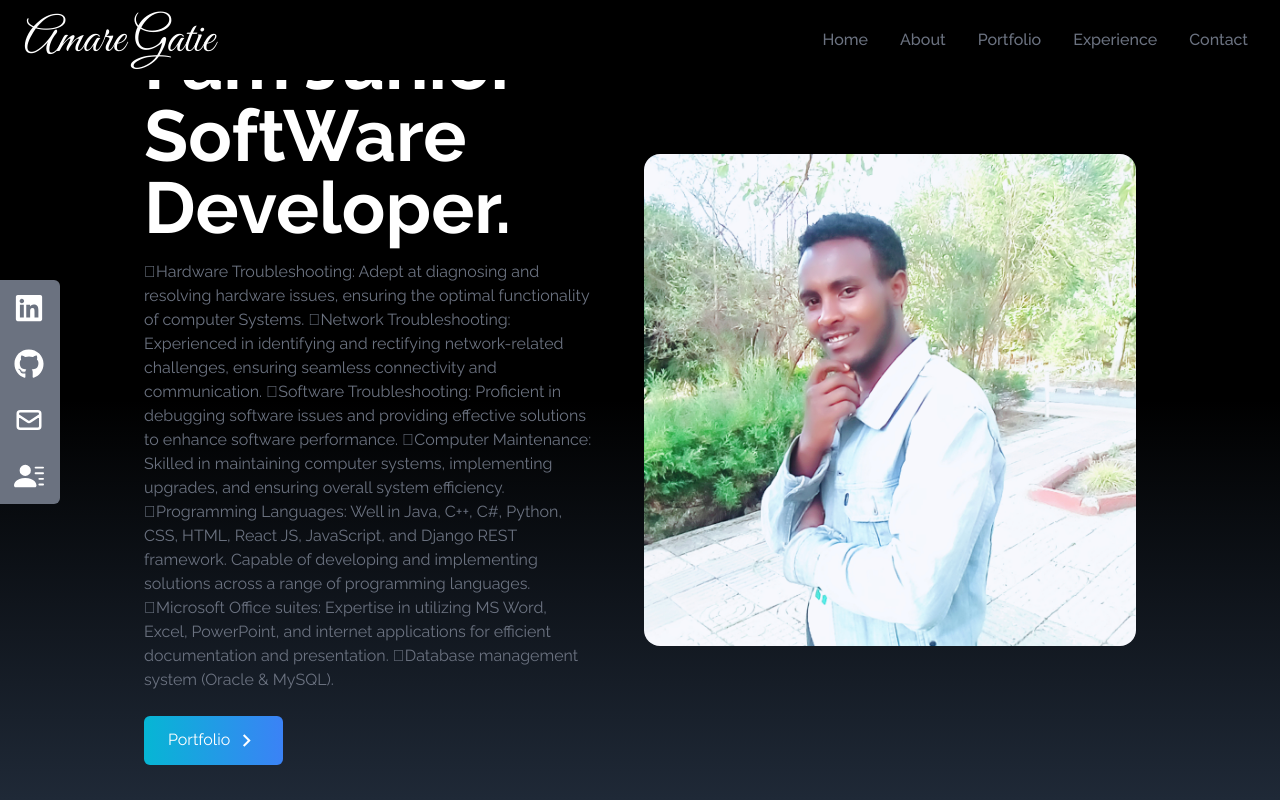
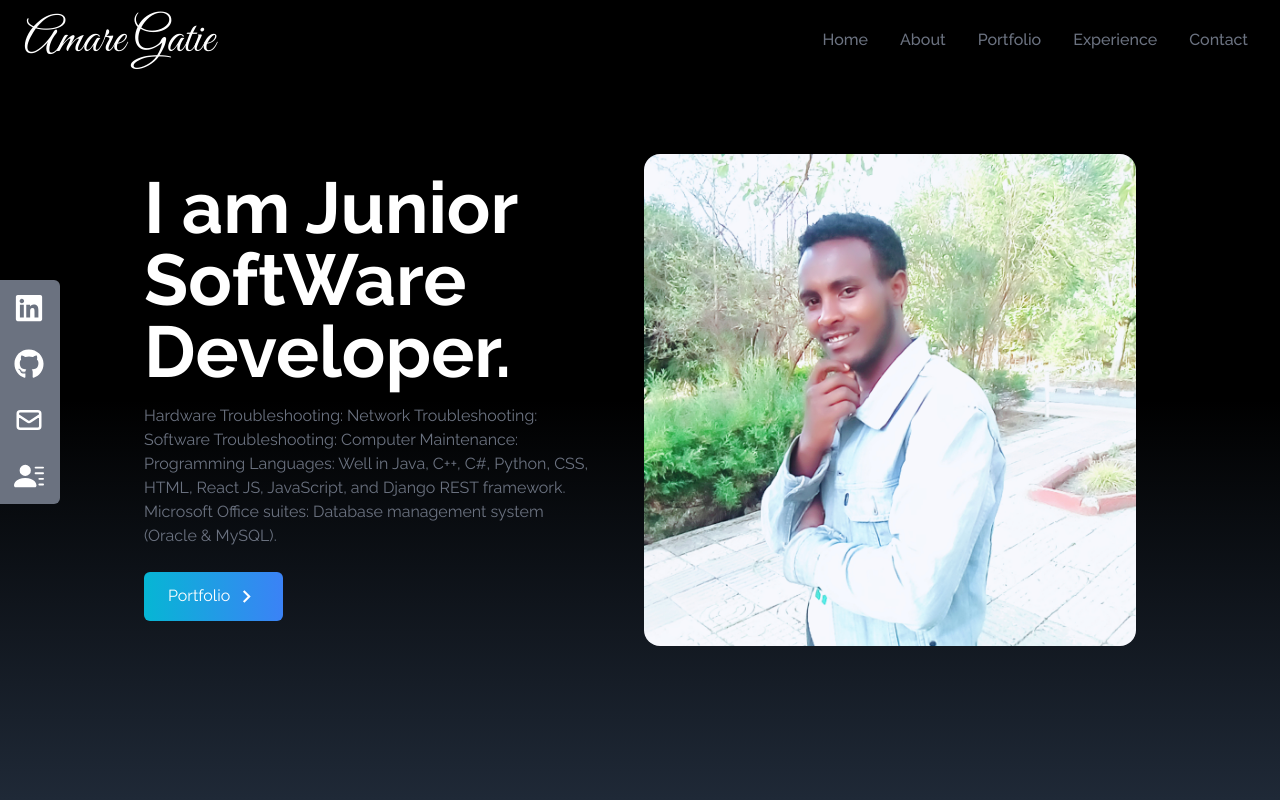
Before and after one commit to amexgete/portfolio-app, a React (Create React App) app: page / in a window 1280 px wide. Shown: the top 800 px of the page. Built offline with nearby package versions, Linux system fonts and the light colour scheme.

Commit message:
Update Home.jsx

```diff
--- a/src/components/Home.jsx
+++ b/src/components/Home.jsx
@@ -16,13 +16,15 @@ I am Junior SoftWare Developer.
           </h2>
           <p className="text-gray-500 py-4 max-w-md">
 
-Hardware Troubleshooting: Adept at diagnosing and resolving hardware issues, ensuring the optimal functionality of computer Systems.
-Network Troubleshooting: Experienced in identifying and rectifying network-related challenges, ensuring seamless connectivity and communication.
-Software Troubleshooting: Proficient in debugging software issues and providing effective solutions to enhance software performance.
-Computer Maintenance: Skilled in maintaining computer systems, implementing upgrades, and ensuring overall system efficiency.
-Programming Languages: Well in Java, C++, C#, Python, CSS, HTML, React JS, JavaScript, and Django REST framework. Capable of developing and implementing solutions across a range of programming languages.
-Microsoft Office suites: Expertise in utilizing MS Word, Excel, PowerPoint, and internet applications for efficient documentation and presentation.
-Database management system (Oracle & MySQL).
+Hardware Troubleshooting:
+Network Troubleshooting:
+Software Troubleshooting:
+Computer Maintenance:
+Programming Languages: Well in Java, C++, C#,
+  Python, CSS, HTML, React JS, JavaScript,
+and Django REST framework.
+Microsoft Office suites:
+Database management system (Oracle & MySQL).
           </p>
 
           <div>
```
